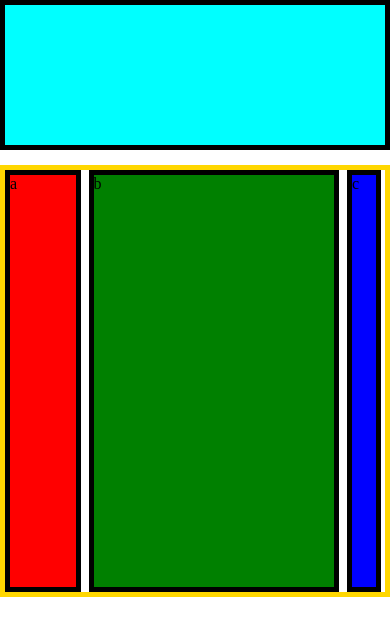
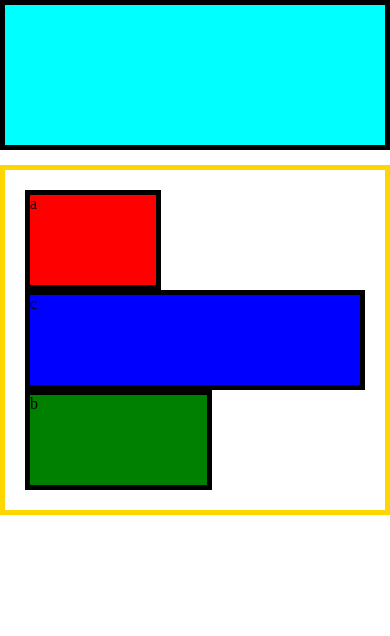
Before and after one commit to fescandonblanco-gif/Repositorio-Escandon, a plain HTML site: page index.html in a window 390 px wide. Drawn offline with Linux system fonts and the light colour scheme.

Commit message:
termine la ejercitacion

```diff
--- a/css/style.css
+++ b/css/style.css
@@ -69,3 +69,38 @@ article {
     border: solid 5px black;
     width: 9%;
 }
+
+/* media queries para tablet*/
+
+@media (max-width: 768px) {
+    .container {
+        padding: 20px;
+        width: 95vh;
+        flex-wrap: wrap;
+        display: flex;
+        justify-content: start;
+    }
+
+    article {
+        height: 100px;
+    }
+
+    .a {
+        width: 40%;
+        margin-left: 0;
+        margin-right: 0;
+    }
+
+    .b {
+        width: 55%;
+        order: 3;
+        margin-left: 0;
+        margin-right: 0;
+    }
+
+    .c {
+        width: 100%;
+        margin-left: 0;
+        margin-right: 0;
+    }
+}
```
